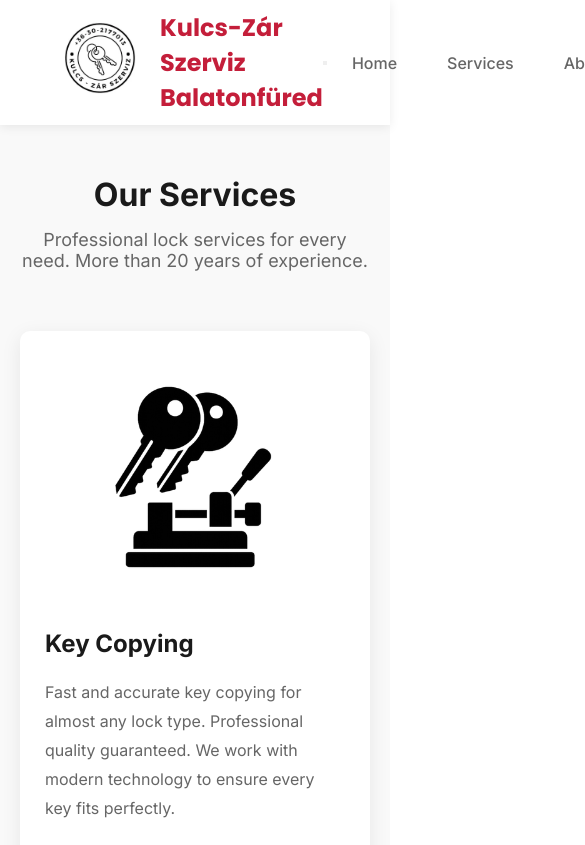
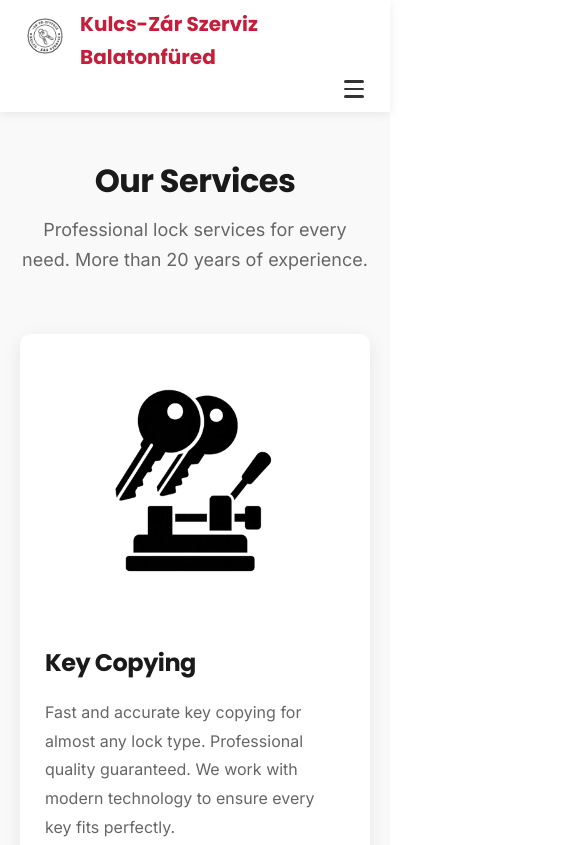
Before and after one commit to ferencstrenner/kulcszarszerviz, a website: page services.html in a window 390 px wide. Shown: the top 845 px of the page, 585 px wide, since content can reach past the window. Drawn offline with Linux system fonts and the light colour scheme.

Commit message:
Fix header padding and logo size consistency in mobile view across all breakpoints

```diff
--- a/css/responsive.css
+++ b/css/responsive.css
@@ -96,7 +96,7 @@
 
 @media (max-width: 768px) {
     header {
-        padding: 15px 20px;
+        padding: 8px 20px;
     }
 
     .header-content {
@@ -364,7 +364,7 @@
 /* Mobile header fix (max-width: 600px) */
 @media (max-width: 600px) {
     header {
-        padding: 4px 12px;
+        padding: 8px 20px;
         position: relative;
     }
 
@@ -376,7 +376,7 @@
     }
 
     .logo {
-        font-size: 18px;
+        font-size: 20px;
         gap: 8px;
         flex: 1;
     }
--- a/js/translations.js
+++ b/js/translations.js
@@ -702,7 +702,7 @@ const translations = {
         footer_about_text: "I am János Cseh, an individual entrepreneur with more than twenty years of experience. My shop is located in the heart of Balatonfüred, where I welcome everyone – whether it's key copying, lock service, engraving or knife sharpening.",
         footer_contact_title: "Contact",
         footer_hours_title: "Opening Hours",
-        footer_hours_weekday: "Mon–Fri: 08:00–12:30, 01:00–04:30 PM",
+        footer_hours_weekday: "Mon–Fri: 8:00 AM–12:30 PM, 1:00 PM–4:30 PM",
         footer_hours_weekend: "Sat–Sun: Closed",
         footer_quicklinks_title: "Quick Links",
         footer_reviews_title: "Google Reviews",
--- a/services.html
+++ b/services.html
@@ -12,13 +12,18 @@
         <link rel="preconnect" href="https://fonts.googleapis.com">
         <link rel="preconnect" href="https://fonts.gstatic.com" crossorigin>
         <link href="https://fonts.googleapis.com/css2?family=Inter:wght@400;500;600;700&family=Poppins:wght@700&display=swap" rel="stylesheet">
+
+        <!-- CSS betöltés -->
+        <link rel="stylesheet" href="css/style.min.css">
+        <link rel="stylesheet" href="css/responsive.css">
+
         <!-- Small critical CSS for header + hero variants -->
         <style>
             *{margin:0;padding:0;box-sizing:border-box}
             body{font-family:'Inter',-apple-system,BlinkMacSystemFont,'Segoe UI',sans-serif;color:#333}
-            header{background:#fff;box-shadow:0 2px 10px rgba(0,0,0,.08);padding:8px 50px;position:sticky;top:0;z-index:100}
+            header{background:#fff;box-shadow:0 2px 10px rgba(0,0,0,.08);padding:8px 20px;position:sticky;top:0;z-index:100}
             .header-content{display:flex;justify-content:space-between;align-items:center;max-width:1400px;margin:0 auto}
-            .logo{font-size:24px;font-weight:700;color:#c41e3a;text-decoration:none;display:flex;align-items:center;gap:10px;font-family:'Poppins',sans-serif}
+            .logo{font-size:20px;font-weight:700;color:#c41e3a;text-decoration:none;display:flex;align-items:center;gap:10px;font-family:'Poppins',sans-serif}
             nav{display:flex;align-items:center}
             nav a{text-decoration:none;color:#666;margin:0 25px;font-weight:500}
             .services{padding:40px 20px}
```
